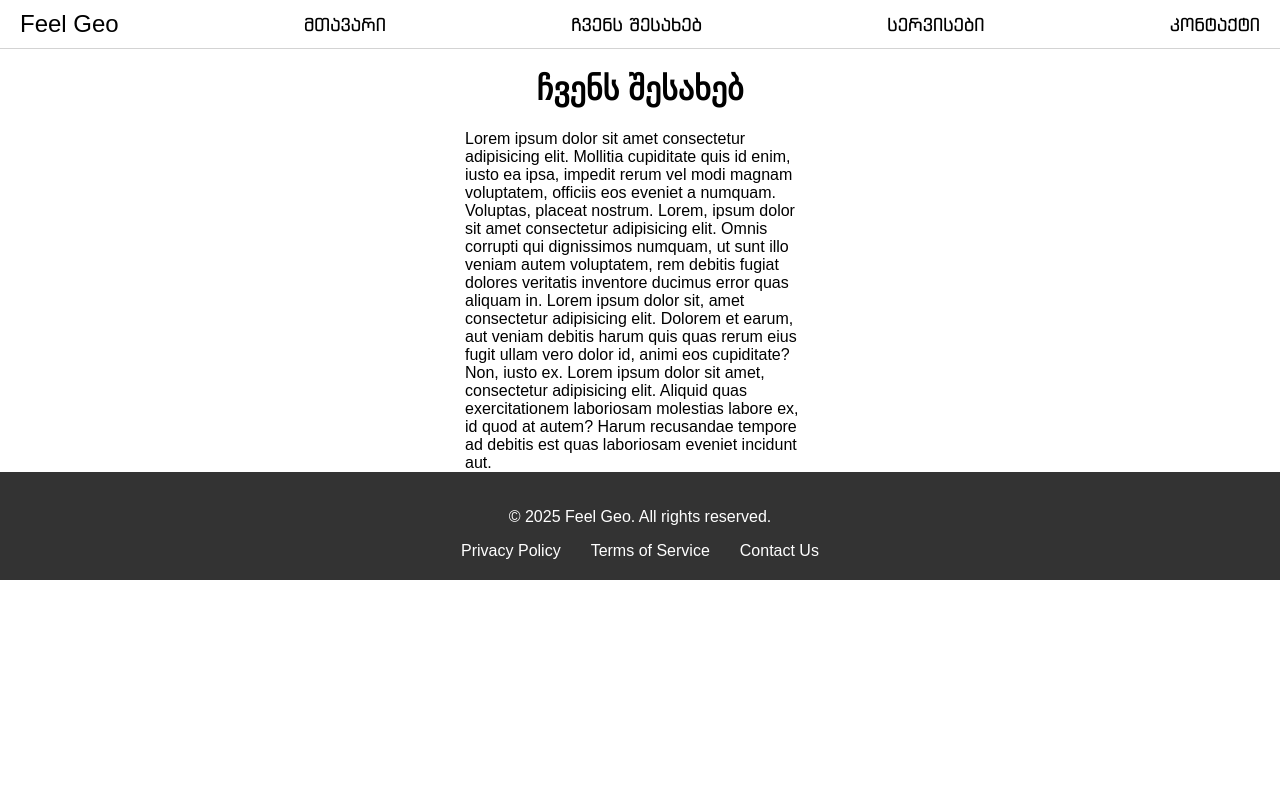
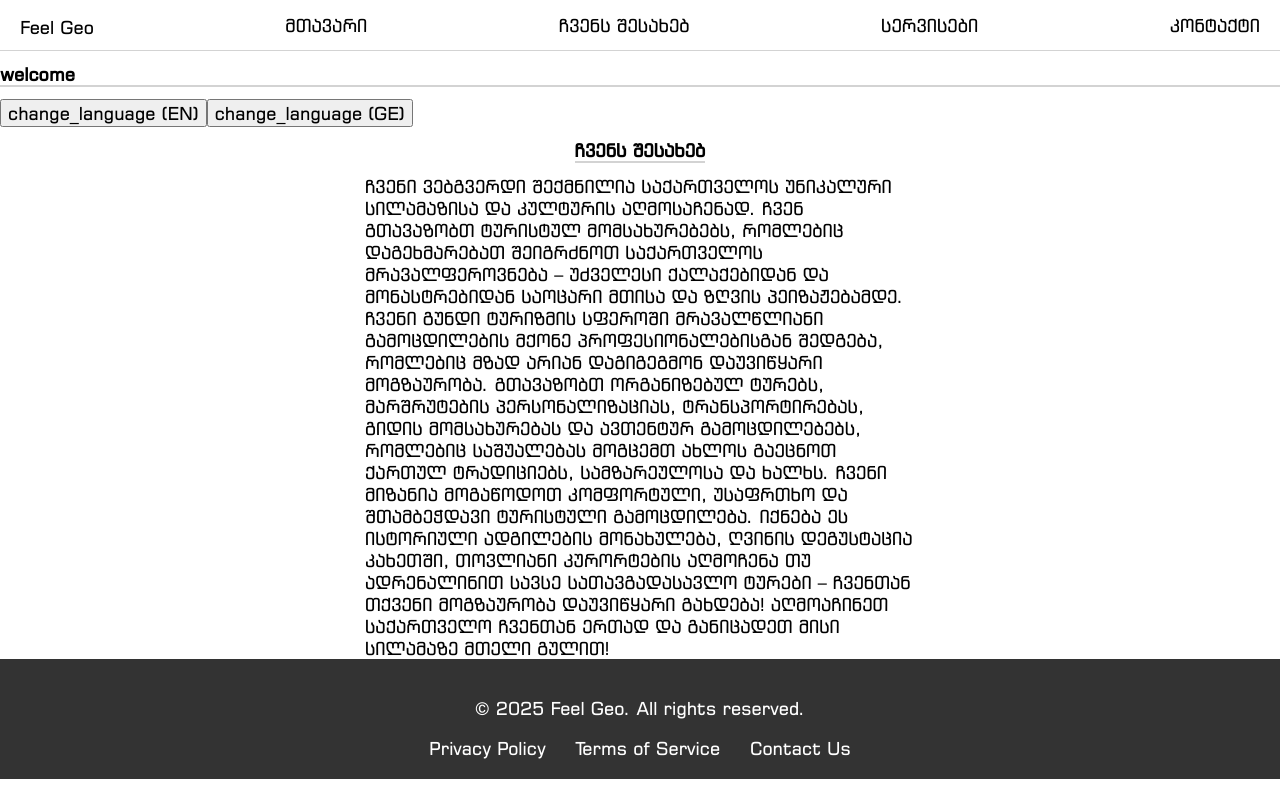
Before and after one commit to giglaulala/feel_geo, a React (Vite) app in the folder feel-geo-ge/: page /about in a window 1280 px wide. Built offline with nearby package versions, Linux system fonts and the light colour scheme.

Commit message:
feat: add language change

```diff
--- a/feel-geo-ge/package.json
+++ b/feel-geo-ge/package.json
@@ -10,9 +10,12 @@
     "preview": "vite preview"
   },
   "dependencies": {
+    "i18next": "^24.2.2",
+    "i18next-browser-languagedetector": "^8.0.4",
     "prop-types": "^15.8.1",
     "react": "^19.0.0",
     "react-dom": "^19.0.0",
+    "react-i18next": "^15.4.1",
     "react-router-dom": "^7.2.0",
     "router": "^1.3.8"
   },
--- a/feel-geo-ge/src/App.jsx
+++ b/feel-geo-ge/src/App.jsx
@@ -5,6 +5,7 @@ import About from "./components/About.jsx";
 import Services from "./components/Services.jsx";
 import Contact from "./components/Contact.jsx";
 import CardInfo from "./components/CardInfo.jsx";
+import LanguageSwitcher from "./components/LanguageSwitcher.jsx";
 import { Routes, Route } from "react-router-dom";
 import "./App.module.css";
 
@@ -12,6 +13,7 @@ function App() {
   return (
     <div>
       <Header />
+      <LanguageSwitcher />
       <Routes>
         <Route path="/" element={<Main />} />
         <Route path="/about" element={<About />} />
--- a/feel-geo-ge/src/components/About.jsx
+++ b/feel-geo-ge/src/components/About.jsx
@@ -5,18 +5,21 @@ function About() {
     <div className={styles.mainDiv}>
       <h1>ჩვენს შესახებ</h1>
       <div className={styles.mainText}>
-        Lorem ipsum dolor sit amet consectetur adipisicing elit. Mollitia
-        cupiditate quis id enim, iusto ea ipsa, impedit rerum vel modi magnam
-        voluptatem, officiis eos eveniet a numquam. Voluptas, placeat nostrum.
-        Lorem, ipsum dolor sit amet consectetur adipisicing elit. Omnis corrupti
-        qui dignissimos numquam, ut sunt illo veniam autem voluptatem, rem
-        debitis fugiat dolores veritatis inventore ducimus error quas aliquam
-        in. Lorem ipsum dolor sit, amet consectetur adipisicing elit. Dolorem et
-        earum, aut veniam debitis harum quis quas rerum eius fugit ullam vero
-        dolor id, animi eos cupiditate? Non, iusto ex. Lorem ipsum dolor sit
-        amet, consectetur adipisicing elit. Aliquid quas exercitationem
-        laboriosam molestias labore ex, id quod at autem? Harum recusandae
-        tempore ad debitis est quas laboriosam eveniet incidunt aut.
+        ჩვენი ვებგვერდი შექმნილია საქართველოს უნიკალური სილამაზისა და კულტურის
+        აღმოსაჩენად. ჩვენ გთავაზობთ ტურისტულ მომსახურებებს, რომლებიც
+        დაგეხმარებათ შეიგრძნოთ საქართველოს მრავალფეროვნება – უძველესი
+        ქალაქებიდან და მონასტრებიდან საოცარი მთისა და ზღვის პეიზაჟებამდე. ჩვენი
+        გუნდი ტურიზმის სფეროში მრავალწლიანი გამოცდილების მქონე
+        პროფესიონალებისგან შედგება, რომლებიც მზად არიან დაგიგეგმონ დაუვიწყარი
+        მოგზაურობა. გთავაზობთ ორგანიზებულ ტურებს, მარშრუტების პერსონალიზაციას,
+        ტრანსპორტირებას, გიდის მომსახურებას და ავთენტურ გამოცდილებებს, რომლებიც
+        საშუალებას მოგცემთ ახლოს გაეცნოთ ქართულ ტრადიციებს, სამზარეულოსა და
+        ხალხს. ჩვენი მიზანია მოგაწოდოთ კომფორტული, უსაფრთხო და შთამბეჭდავი
+        ტურისტული გამოცდილება. იქნება ეს ისტორიული ადგილების მონახულება, ღვინის
+        დეგუსტაცია კახეთში, თოვლიანი კურორტების აღმოჩენა თუ ადრენალინით სავსე
+        სათავგადასავლო ტურები – ჩვენთან თქვენი მოგზაურობა დაუვიწყარი გახდება!
+        აღმოაჩინეთ საქართველო ჩვენთან ერთად და განიცადეთ მისი სილამაზე მთელი
+        გულით!
       </div>
     </div>
   );
--- a/feel-geo-ge/src/components/About.module.css
+++ b/feel-geo-ge/src/components/About.module.css
@@ -1,10 +1,15 @@
 .mainDiv {
+  font-size: large;
   display: flex;
   flex-direction: column;
   justify-content: center;
   align-items: center;
 }
 
+h1 {
+  border-bottom: 2px solid lightgray;
+}
+
 .mainText {
-  width: 350px;
+  width: 550px;
 }
--- a/feel-geo-ge/src/components/Header.module.css
+++ b/feel-geo-ge/src/components/Header.module.css
@@ -22,16 +22,6 @@ body {
   box-sizing: border-box;
 }
 
-@font-face {
-  font-family: "feelGeoFont";
-  src: url("/src/assets/fonts/feelGeoFont.ttf") format("truetype");
-}
-
-.geoText {
-  font-family: "feelGeoFont", sans-serif;
-  font-size: large;
-}
-
 @media (max-width: 768px) {
   nav {
     flex-direction: column;
--- /dev/null
+++ b/feel-geo-ge/src/components/LanguageSwitcher.jsx
@@ -0,0 +1,21 @@
+import { useTranslation } from "react-i18next";
+
+export default function LanguageSwitcher() {
+  const { t, i18n } = useTranslation();
+
+  const changeLanguage = (lng) => {
+    i18n.changeLanguage(lng);
+  };
+
+  return (
+    <div className="mainDiv">
+      <h1>{t("welcome")}</h1>
+      <button className="langBtn" onClick={() => changeLanguage("en")}>
+        {t("change_language")} (EN)
+      </button>
+      <button className="langBtn" onClick={() => changeLanguage("ge")}>
+        {t("change_language")} (GE)
+      </button>
+    </div>
+  );
+}
--- /dev/null
+++ b/feel-geo-ge/src/components/LanguageSwitecher.module.css
@@ -0,0 +1,5 @@
+.mainDiv {
+  display: flex;
+  align-items: center;
+  justify-content: center;
+}
--- a/feel-geo-ge/src/global.css
+++ b/feel-geo-ge/src/global.css
@@ -6,3 +6,13 @@ a {
 a :hover {
   text-decoration: none;
 }
+
+@font-face {
+  font-family: "feelGeoFont";
+  src: url("/src/assets/fonts/feelGeoFont.ttf") format("truetype");
+}
+
+* {
+  font-family: "feelGeoFont", sans-serif;
+  font-size: large;
+}
--- /dev/null
+++ b/feel-geo-ge/src/locales/en/translation.json
@@ -0,0 +1,4 @@
+{
+  "welcome": "Welcome to our website!",
+  "change_language": "Change Language"
+}
--- /dev/null
+++ b/feel-geo-ge/src/locales/ge/translation.json
@@ -0,0 +1,4 @@
+{
+  "welcome": "კეთილი იყოს თქვენი მობრძანება ჩვენს ვებსაიტზე!",
+  "change_language": "ენის შეცვლა"
+}
```
Also changed, not shown: feel-geo-ge/src/i18n.js (added, +26 -0 lines), 1 other file (tests, documents, lock files or other folders).
